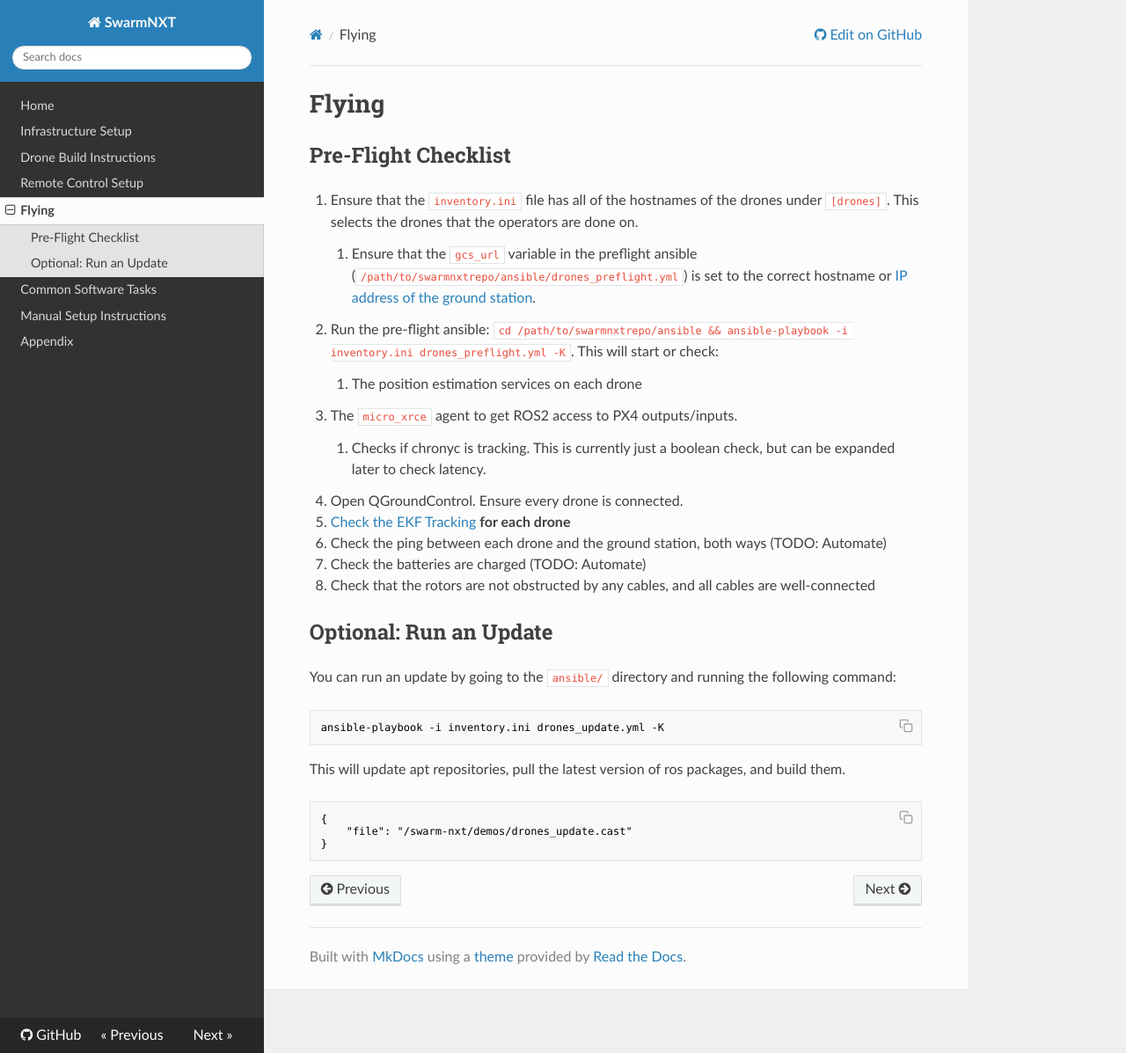
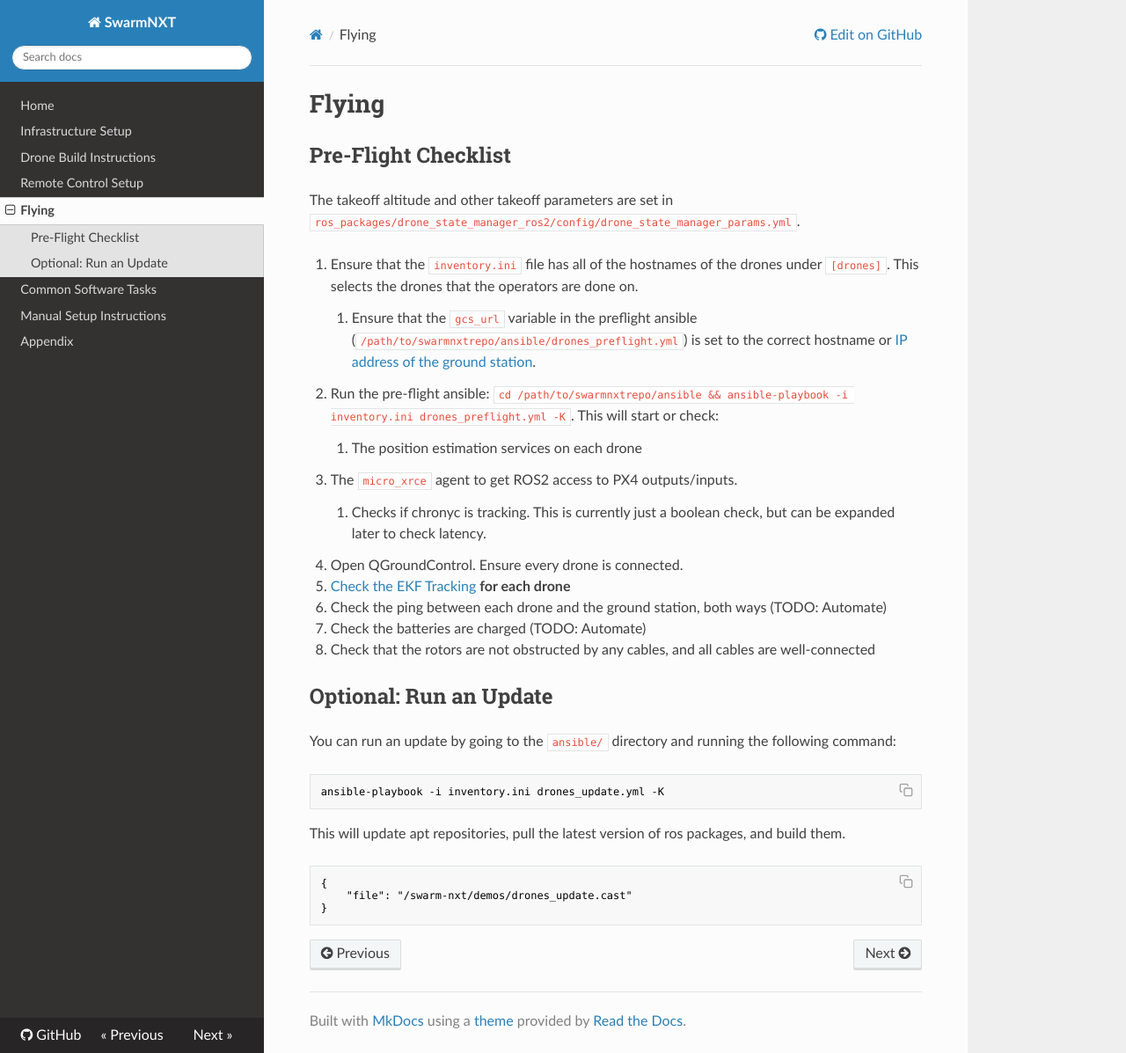
Before and after one commit to lis-epfl/swarm-nxt, an MkDocs documentation site: the page built from docs/flying.md, in a window 1280 px wide and 1197 px high. Shown: the whole window at 88% size. Built offline with MkDocs 1.6.1, drawn with Linux system fonts in a browser that asks for light colours; nearby versions of some CDN libraries.

```diff
--- a/docs/flying.md
+++ b/docs/flying.md
@@ -1,6 +1,7 @@
 # Flying
 
 ## Pre-Flight Checklist
+The takeoff altitude and other takeoff parameters are set in `ros_packages/drone_state_manager_ros2/config/drone_state_manager_params.yml`.
 
 1. Ensure that the `inventory.ini` file has all of the hostnames of the drones under `[drones]`. This selects the drones that the operators are done on.
 	1. Ensure that the `gcs_url` variable in the preflight ansible (`/path/to/swarmnxtrepo/ansible/drones_preflight.yml`) is set to the correct hostname or [IP address of the ground station](software-common-tasks.md#get-ip-of-computer).
```
Also changed, not shown: 2 other files.
